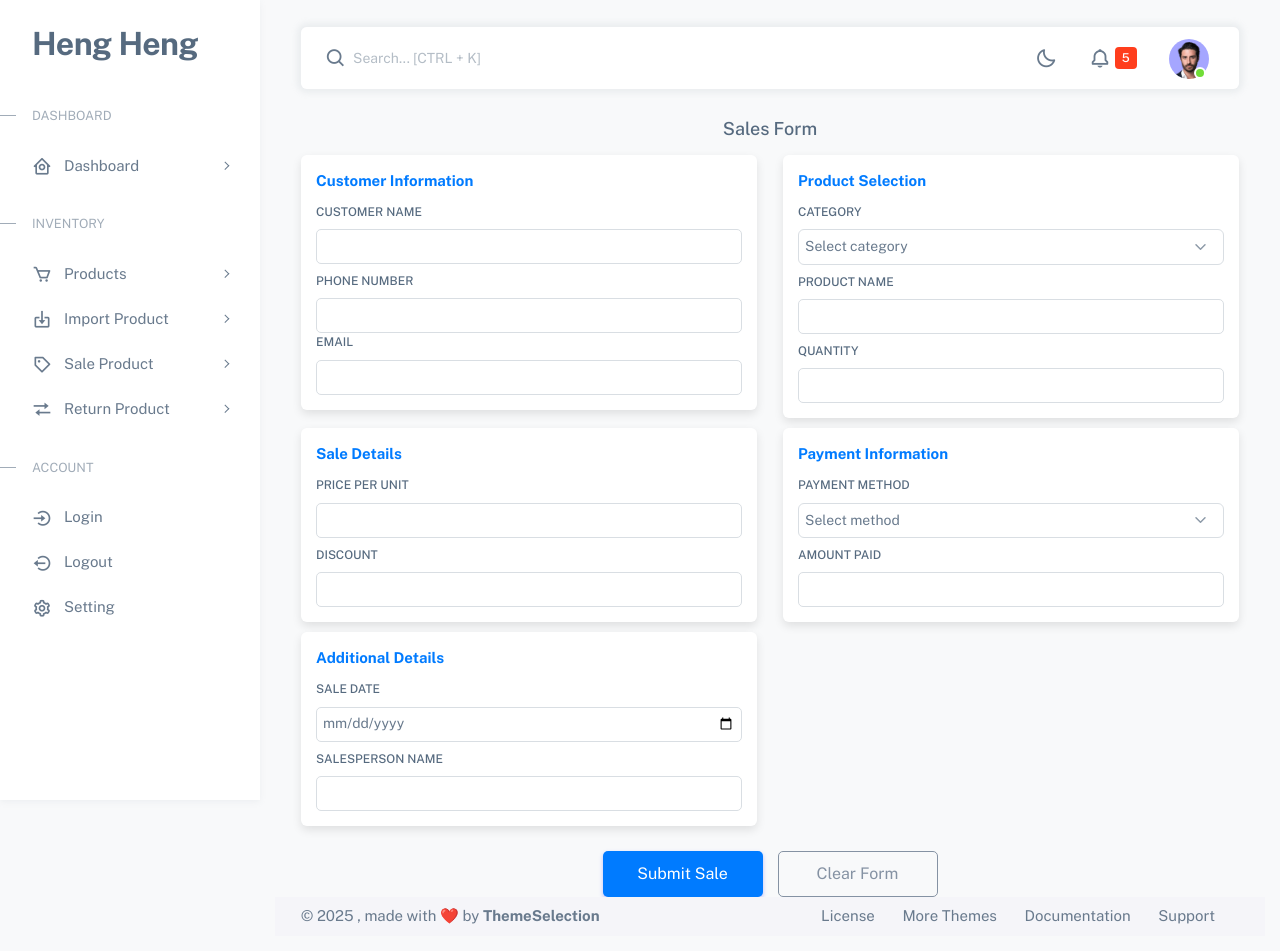
After one commit to poleak-theng065/POS-Management-System-VC1, a PHP site: template views/inventory/sale_form/sale_form.php in a window 1280 px wide. The commit adds this page. Run offline with PHP 8.4, Linux system fonts and the light colour scheme; the template is opened without the code that fills it, so the values that code supplies are empty; some libraries are stand-ins or nearby versions.

Commit message:
style(create form):create interface of form sale[SCRUM-294]

```diff
--- a/Router/route.php
+++ b/Router/route.php
@@ -14,6 +14,7 @@ require_once "Controllers/inventory/RunOutOfStockController.php";
 require_once "Controllers/inventory/ReturnProductController.php";
 require_once "Controllers/inventory/ArrivedProductController.php";
 require_once "Controllers/inventory/OrderNewProductController.php";
+require_once "Controllers/inventory/SaleFormController.php";
 
 
 $route = new Router();
@@ -74,4 +75,8 @@ $route->get("/order_new_product/edit/{id}", [OrderNewProductController::class, '
 $route->put("/order_new_product/update/{id}", [OrderNewProductController::class, 'update']);
 $route->delete("/order_new_product/delete/{id}", [OrderNewProductController::class, 'delete']);
 
+
+// Sale form
+$route->get("/sale_form", [SaleFormController::class, 'saleForm']);
+
 $route->route();
--- /dev/null
+++ b/views/inventory/sale_form/sale_form.php
@@ -0,0 +1,118 @@
+
+    <style>
+        body {
+            background-color: #f8f9fa;
+            padding: 15px;
+        }
+        .card {
+            border-radius: 6px;
+            margin-bottom: 10px;
+            padding: 15px;
+        }
+        .section-title {
+            font-weight: bold;
+            color: #007bff;
+            margin-bottom: 10px;
+        }
+        .form-control,
+        .form-select {
+            font-size: 14px;
+            padding: 6px;
+        }
+        .btn-container {
+            display: flex;
+            justify-content: center;
+            gap: 15px;
+            margin-top: 15px;
+        }
+        .btn {
+            font-size: 16px;
+            padding: 10px 18px;
+            border-radius: 5px;
+            width: 160px;
+        }
+    </style>
+
+    <div class="container">
+        <h5 class="text-center mb-3">Sales Form</h5>
+        <form>
+            <div class="row">
+                <!-- Customer Information -->
+                <div class="col-md-6">
+                    <div class="card">
+                        <div class="section-title">Customer Information</div>
+                        <label class="form-label">Customer Name</label>
+                        <input type="text" class="form-control mb-2" required>
+                        <label class="form-label">Phone Number</label>
+                        <input type="tel" class="form-control" required>
+                        <label class="form-label">Email</label>
+                        <input type="tel" class="form-control" required>
+                    </div>
+                </div>
+
+                <!-- Product Selection -->
+                <div class="col-md-6">
+                    <div class="card">
+                        <div class="section-title">Product Selection</div>
+                        <label class="form-label">Category</label>
+                        <select class="form-select mb-2" required>
+                            <option value="">Select category</option>
+                            <option>Mobile Phone</option>
+                            <option>Accessory</option>
+                        </select>
+                        <label class="form-label">Product Name</label>
+                        <input type="text" class="form-control mb-2" required>
+                        <label class="form-label">Quantity</label>
+                        <input type="number" class="form-control" min="1" required>
+                    </div>
+                </div>
+            </div>
+
+            <div class="row">
+                <!-- Sale Details -->
+                <div class="col-md-6">
+                    <div class="card">
+                        <div class="section-title">Sale Details</div>
+                        <label class="form-label">Price per Unit</label>
+                        <input type="number" class="form-control mb-2" required>
+                        <label class="form-label">Discount</label>
+                        <input type="number" class="form-control" required>
+                    </div>
+                </div>
+
+                <!-- Payment Information -->
+                <div class="col-md-6">
+                    <div class="card">
+                        <div class="section-title">Payment Information</div>
+                        <label class="form-label">Payment Method</label>
+                        <select class="form-select mb-2" required>
+                            <option value="">Select method</option>
+                            <option>Credit Card</option>
+                            <option>Cash</option>
+                        </select>
+                        <label class="form-label">Amount Paid</label>
+                        <input type="number" class="form-control" required>
+                    </div>
+                </div>
+            </div>
+
+            <div class="row">
+                <!-- Additional Details -->
+                <div class="col-md-6">
+                    <div class="card">
+                        <div class="section-title">Additional Details</div>
+                        <label class="form-label">Sale Date</label>
+                        <input type="date" class="form-control mb-2" required>
+                        <label class="form-label">Salesperson Name</label>
+                        <input type="text" class="form-control" required>
+                    </div>
+                </div>
+            </div>
+
+            <!-- Improved Buttons -->
+            <div class="btn-container">
+                <button type="submit" class="btn btn-primary">Submit Sale</button>
+                <button type="reset" class="btn btn-outline-secondary">Clear Form</button>
+            </div>
+        </form>
+    </div>
--- a/views/layouts/navbar.php
+++ b/views/layouts/navbar.php
@@ -29,6 +29,11 @@
                 <li class="menu-item active">
                   <a href="/" class="menu-link">
                     <div data-i18n="Account">Dashboard</div>
+                  </a>
+                </li>
+                <li class="menu-item active">
+                  <a href="/sale_form" class="menu-link">
+                    <div data-i18n="Account">Sale</div>
                   </a>
                 </li>
               </ul>
```
Also changed, not shown: Controllers/inventory/SaleFormController.php (added, +9 -0 lines), views/login/login.php (+1 -58 lines), Models/inventory/SaleFormModel.php (added).
